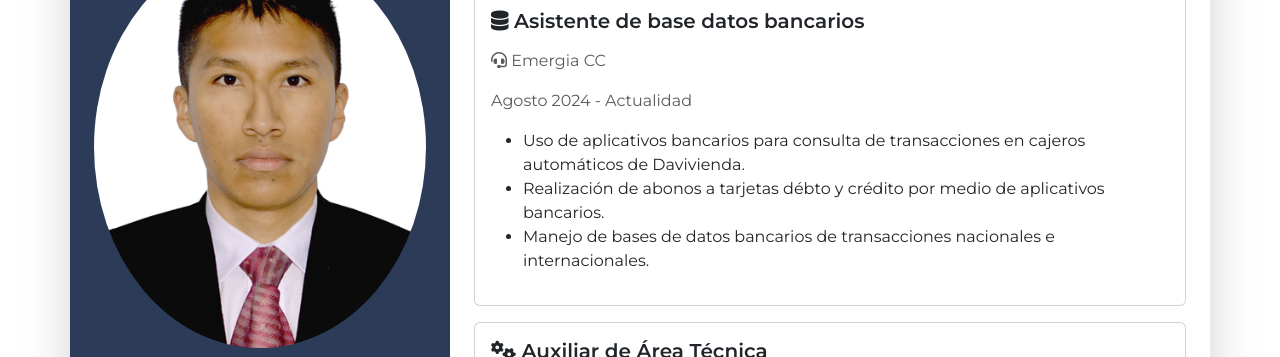
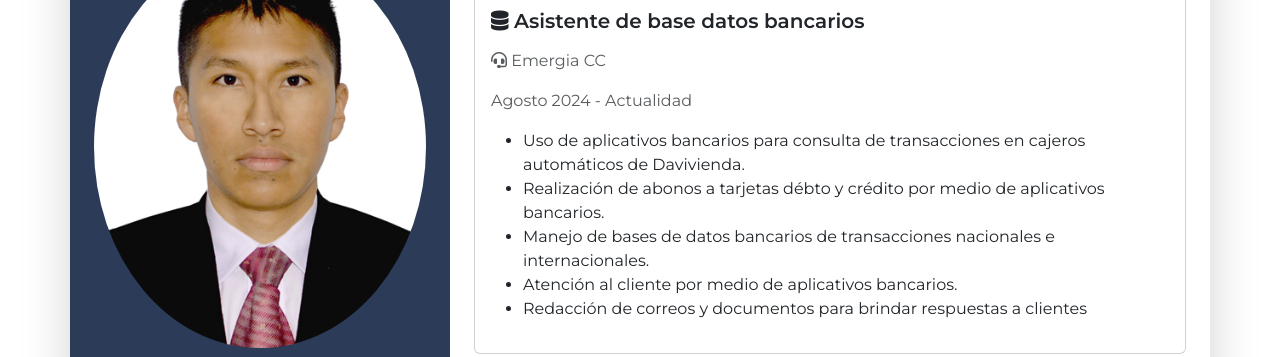
Before and after one commit to JuanCamiloGanan/juancamiloganan.github.io, a plain HTML site: page Hoja de vida/index.html in a window 1280 px wide. Shown: the part 126-483 px from the top of the page. Drawn offline with nearby package versions, Linux system fonts and the light colour scheme.

Commit message:
Hoja de vida Juan Camilo Gañan

```diff
--- a/Hoja de vida/index.html
+++ b/Hoja de vida/index.html
@@ -280,6 +280,8 @@
                             <li>Uso de aplicativos bancarios para consulta de transacciones en cajeros automáticos de Davivienda.</li>
                             <li>Realización de abonos a tarjetas débto y crédito por medio de aplicativos bancarios.</li>
                             <li>Manejo de bases de datos bancarios de transacciones nacionales e internacionales.</li>
+                            <li>Atención al cliente por medio de aplicativos bancarios.</li>
+                            <li>Redacción de correos y documentos para brindar respuestas a clientes</li>
                         </ul>
                     </article>
 
```
